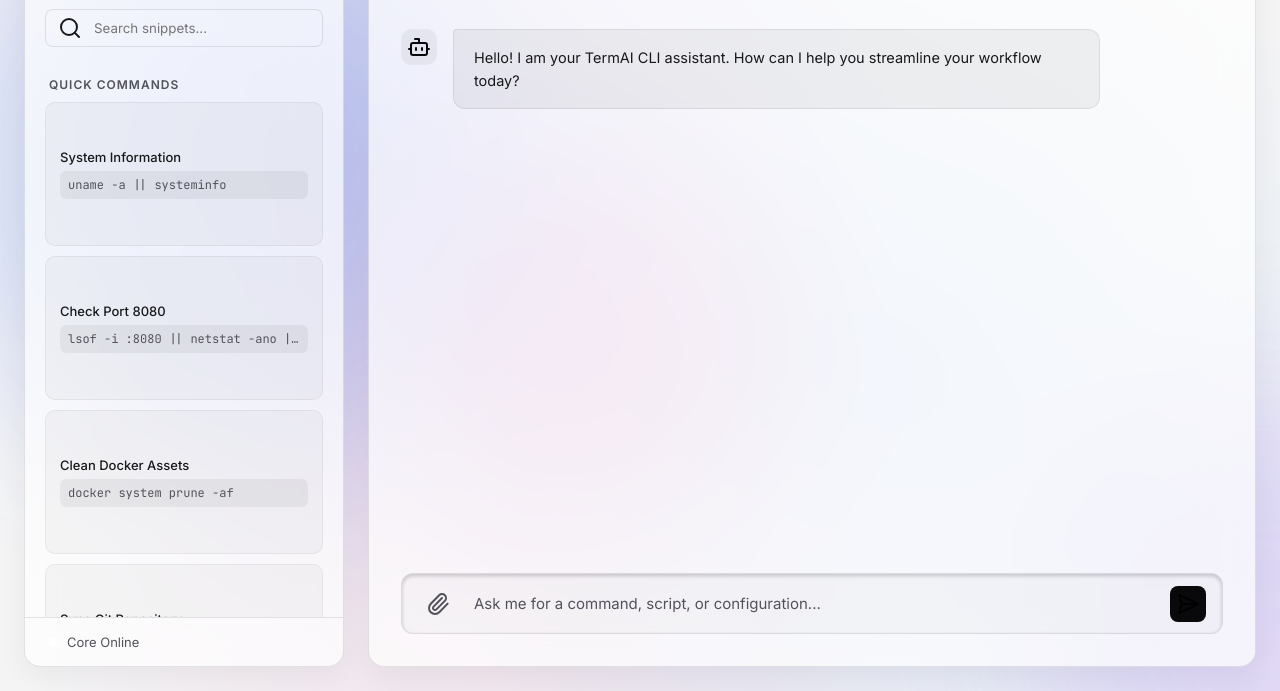
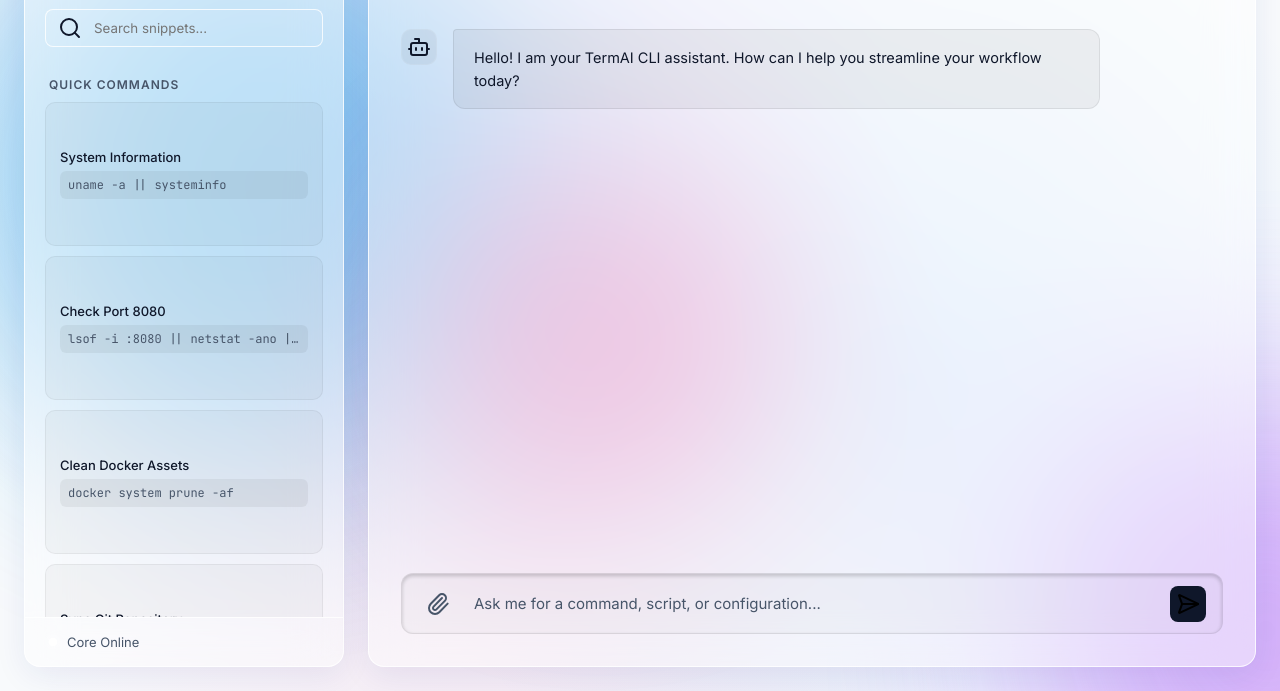
Before and after one commit to devadath007/TermAI, a website: page index.html in a window 1280 px wide. Both pictures are taken after a click on the button 1155 px from the left and 65 px from the top of the page. Shown: the part 109-800 px from the top of the page. Drawn offline with nearby package versions, Linux system fonts and the light colour scheme.

Commit message:
style: enhance light mode glassmorphism and vibrant blobs

```diff
--- a/style.css
+++ b/style.css
@@ -603,20 +603,28 @@ body {
 
 /* Light Mode Overrides */
 body.light-mode {
-    --text-primary: #18181b; /* Zinc 900 */
-    --text-secondary: #52525b; /* Zinc 600 */
-    --bg-base: #f4f4f5; /* Zinc 100 */
+    --text-primary: #0f172a; /* Slate 900 */
+    --text-secondary: #475569; /* Slate 600 */
+    --bg-base: #f8fafc; /* Slate 50 */
 
-    --glass-bg: rgba(255, 255, 255, 0.7);
-    --glass-border: rgba(0, 0, 0, 0.1);
-    --glass-shadow: 0 10px 30px rgba(0, 0, 0, 0.05);
+    --glass-bg: rgba(255, 255, 255, 0.45);
+    --glass-border: rgba(255, 255, 255, 0.8);
+    --glass-shadow: 0 8px 32px rgba(31, 38, 135, 0.08);
 
-    --accent: #09090b; /* Black */
-    --accent-hover: #27272a;
+    --accent: #0f172a; /* Slate 900 */
+    --accent-hover: #334155;
 
-    --blob-1: rgba(59, 130, 246, 0.3);
-    --blob-2: rgba(139, 92, 246, 0.3);
-    --blob-3: rgba(236, 72, 153, 0.3);
+    /* Vibrant pastel blobs for light mode */
+    --blob-1: rgba(14, 165, 233, 0.5); /* Sky Blue */
+    --blob-2: rgba(168, 85, 247, 0.5); /* Purple */
+    --blob-3: rgba(236, 72, 153, 0.5); /* Pink */
+}
+
+/* Intensify the blobs in light mode to make the glass pop */
+body.light-mode .blob {
+    filter: blur(100px);
+    opacity: 0.9;
+    transform: scale(1.2);
 }
 
 body.light-mode .ai-message .message-bubble {
```
